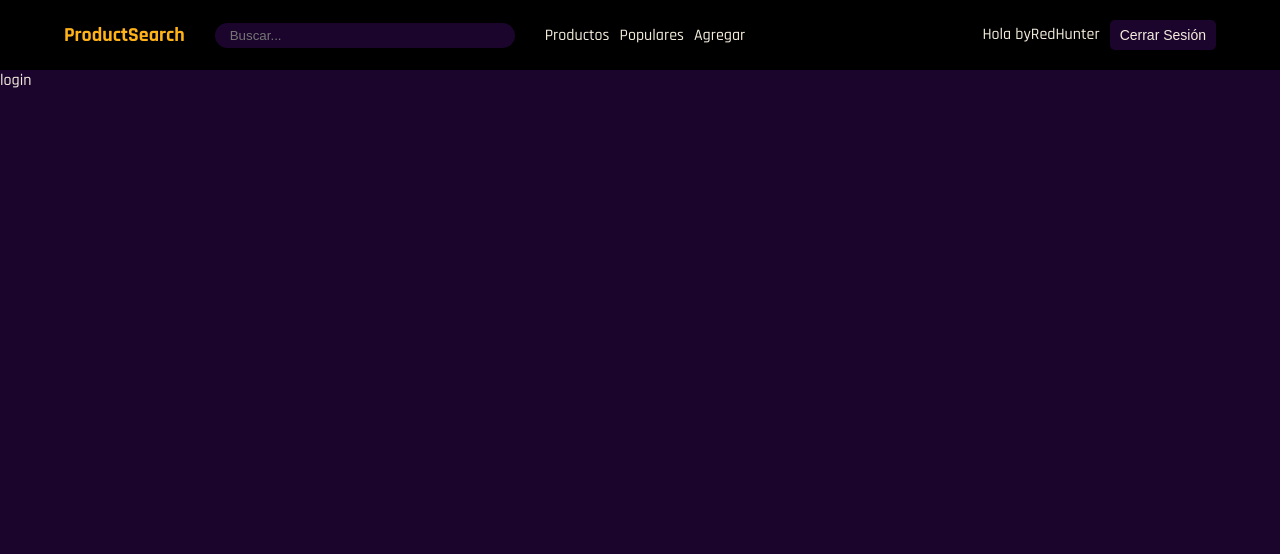
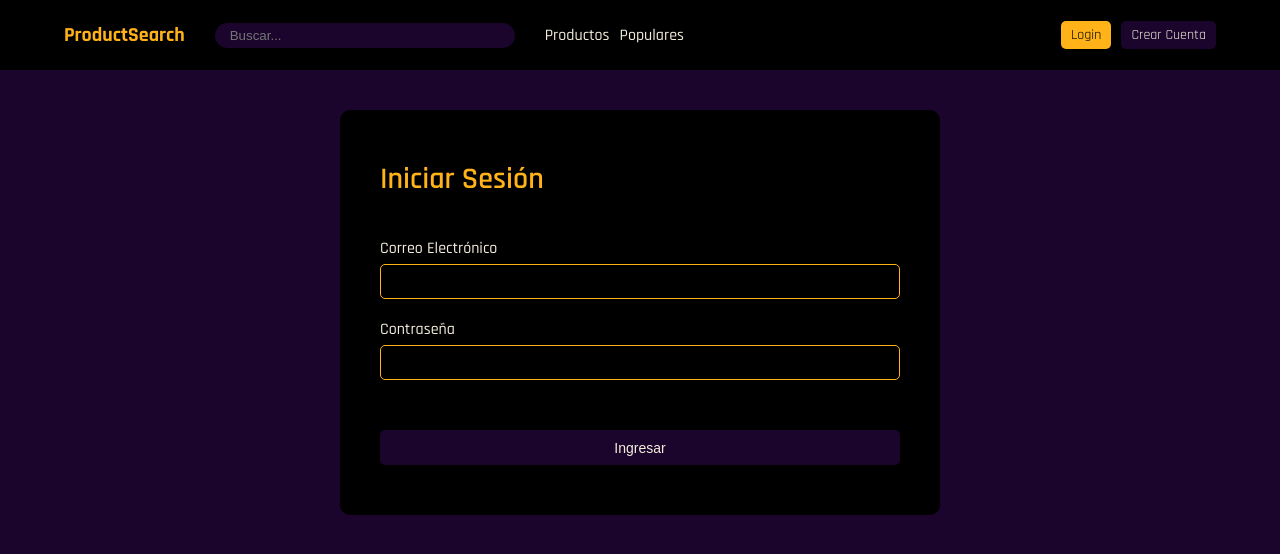
Before and after one commit to byRedHunter/client-product-hunt, a React (Create React App) app: page /login in a window 1280 px wide. Shown: the top 554 px of the page. Built offline with nearby package versions, Linux system fonts and the light colour scheme.

Commit message:
forms auth

```diff
--- a/src/components/Header.js
+++ b/src/components/Header.js
@@ -2,7 +2,7 @@ import React from 'react'
 import { Link } from 'react-router-dom'
 
 const Header = () => {
-	const user = true
+	const user = false
 
 	return (
 		<header className='header'>
@@ -39,8 +39,13 @@ const Header = () => {
 							</>
 						) : (
 							<>
-								<button className='button button-yellow'>Login</button>
-								<button className='button'>Crear Cuenta</button>
+								<Link to='/login' className='button button-yellow'>
+									Login
+								</Link>
+
+								<Link to='/register' className='button'>
+									Crear Cuenta
+								</Link>
 							</>
 						)}
 					</div>
--- a/src/main.css
+++ b/src/main.css
@@ -58,9 +58,21 @@ button {
 	background: var(--yellow);
 	color: var(--dark);
 }
+.button-form {
+	width: 100%;
+	height: 3.5rem;
+}
 
-.hidden {
-	display: none;
+a.button {
+	display: grid;
+	place-items: center;
+	padding: 0.5rem 1rem;
+	border-radius: 0.5rem;
+}
+
+.flex-center-x {
+	display: flex;
+	justify-content: center;
 }
 
 .wrapper {
@@ -75,6 +87,7 @@ button {
 	background: var;
 	position: relative;
 	background: var(--dark);
+	margin-bottom: 4rem;
 }
 .header .wrapper {
 	display: flex;
@@ -156,3 +169,52 @@ button {
 		color: var(--light);
 	}
 }
+
+.form {
+	background: var(--dark);
+	border-radius: 1rem;
+	width: 100%;
+	max-width: 60rem;
+	padding: 3rem 2rem;
+	animation: form 0.5s ease-in;
+}
+@keyframes form {
+	from {
+		opacity: 0;
+		transform: scale(0) rotate(360deg);
+	}
+}
+.form-title {
+	font-weight: 600;
+	font-size: 3rem;
+	margin-bottom: 3rem;
+	color: var(--yellow);
+}
+.form-item {
+	display: flex;
+	flex-direction: column;
+	gap: 0.5rem;
+	margin-bottom: 2rem;
+}
+.form-item label,
+.form-item input {
+	width: 100%;
+}
+.form-item input {
+	border: 0.1rem solid var(--yellow);
+	background: transparent;
+	height: 3.5rem;
+	padding: 0 1rem;
+	color: var(--light);
+}
+.form .button-form {
+	margin-top: 3rem;
+}
+@media screen and (min-width: 600px) {
+	.form {
+		padding: 5rem 4rem;
+	}
+	.form-title {
+		margin-bottom: 4rem;
+	}
+}
--- a/src/pages/Login.js
+++ b/src/pages/Login.js
@@ -1,7 +1,25 @@
 import React from 'react'
 
 const Login = () => {
-	return <div>login</div>
+	return (
+		<section className='wrapper flex-center-x'>
+			<form className='form'>
+				<h2 className='form-title'>Iniciar Sesión</h2>
+
+				<div className='form-item'>
+					<label htmlFor='email'>Correo Electrónico</label>
+					<input type='text' name='email' />
+				</div>
+
+				<div className='form-item'>
+					<label htmlFor='password'>Contraseña</label>
+					<input type='password' name='password' />
+				</div>
+
+				<button className='button button-form'>Ingresar</button>
+			</form>
+		</section>
+	)
 }
 
 export default Login
--- a/src/pages/Register.js
+++ b/src/pages/Register.js
@@ -1,5 +1,28 @@
 import React from 'react'
 
 export const Register = () => {
-	return <div>register</div>
+	return (
+		<section className='wrapper flex-center-x'>
+			<form className='form'>
+				<h2 className='form-title'>Crear Cuenta</h2>
+
+				<div className='form-item'>
+					<label htmlFor='name'>Nombres</label>
+					<input type='text' name='name' />
+				</div>
+
+				<div className='form-item'>
+					<label htmlFor='email'>Correo Electrónico</label>
+					<input type='text' name='email' />
+				</div>
+
+				<div className='form-item'>
+					<label htmlFor='password'>Contraseña</label>
+					<input type='password' name='password' />
+				</div>
+
+				<button className='button button-form'>Registrarme</button>
+			</form>
+		</section>
+	)
 }
```
